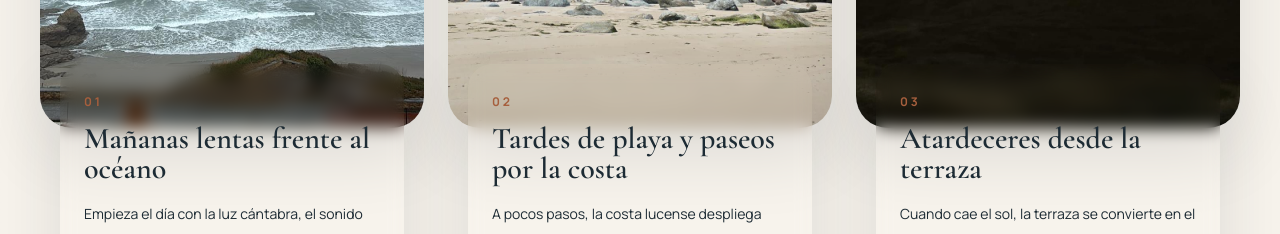
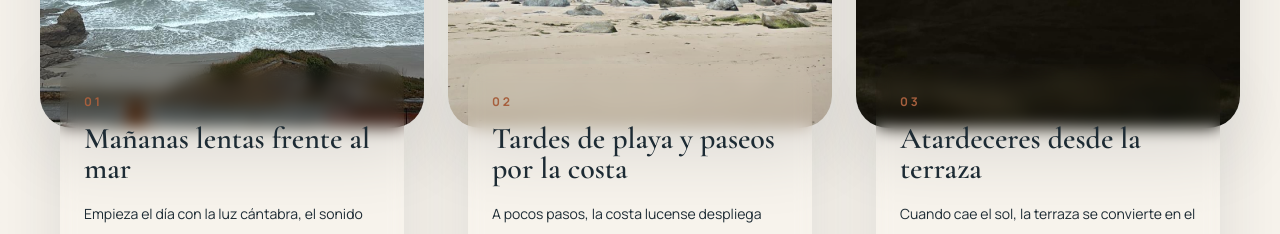
Before and after one commit to mjonateca/CASAATLANTICA, a React (Vite) app: page / in a window 1280 px wide. Shown: the part 3480-3714 px from the top of the page. Built offline with nearby package versions, Linux system fonts and the light colour scheme.

Commit message:
Update ExperienceSection.jsx

```diff
--- a/src/components/ExperienceSection.jsx
+++ b/src/components/ExperienceSection.jsx
@@ -5,7 +5,7 @@ import SectionTitle from './SectionTitle.jsx';
 
 const experiences = [
   {
-    title: 'Mañanas lentas frente al océano',
+    title: 'Mañanas lentas frente al mar',
     text: 'Empieza el día con la luz cántabra, el sonido del mar y la calma de una casa pensada para desconectar.',
     image: images.seaView,
   },
```
